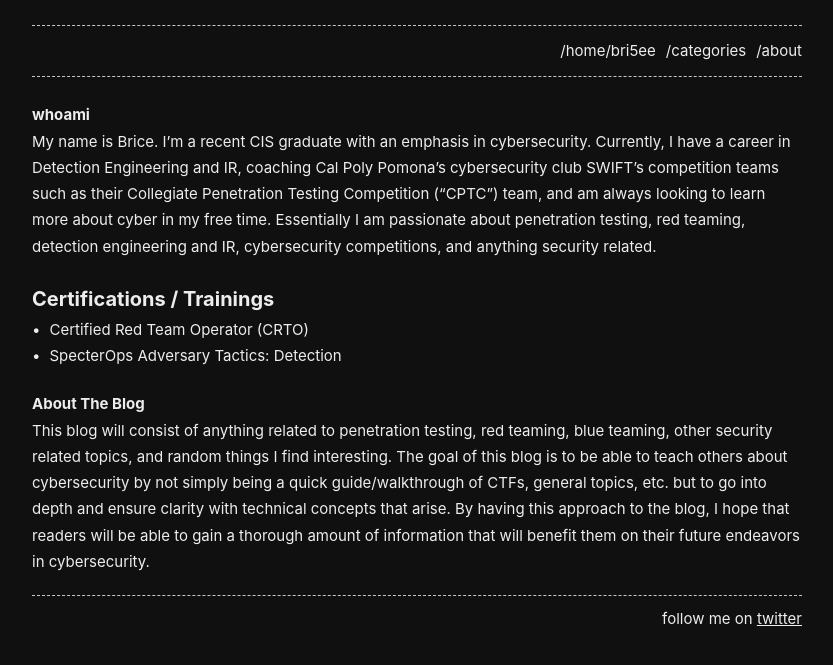
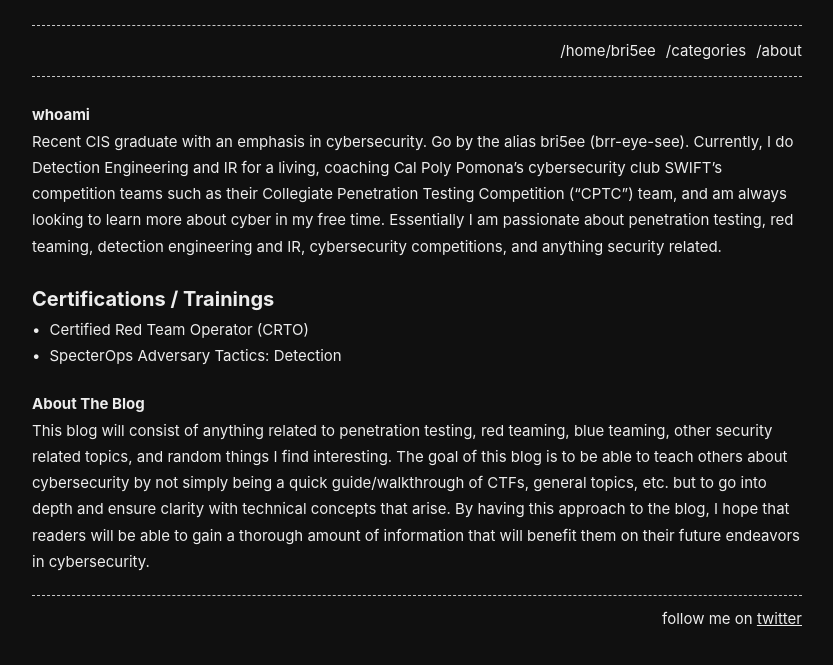
Before and after one commit to notbricey/brisee.github.io, a Jekyll site: the page built from about.md, in a window 1280 px wide. Shown: the top 665 px of the page, without its empty margins (223-1056 px from the left). Built offline with Jekyll 4.4.1, drawn with Linux system fonts in a browser that asks for light colours.

Commit message:
Update about.md

```diff
--- a/about.md
+++ b/about.md
@@ -6,7 +6,7 @@ permalink: /about/
 
 ### whoami
 
-My name is Brice. I'm a recent CIS graduate with an emphasis in cybersecurity. Currently, I have a career in Detection Engineering and IR, coaching Cal Poly Pomona's cybersecurity club SWIFT's competition teams such as their Collegiate Penetration Testing Competition ("CPTC") team, and am always looking to learn more about cyber in my free time. Essentially I am passionate about penetration testing, red teaming, detection engineering and IR, cybersecurity competitions, and anything security related.
+Recent CIS graduate with an emphasis in cybersecurity. Go by the alias bri5ee (brr-eye-see). Currently, I do Detection Engineering and IR for a living, coaching Cal Poly Pomona's cybersecurity club SWIFT's competition teams such as their Collegiate Penetration Testing Competition ("CPTC") team, and am always looking to learn more about cyber in my free time. Essentially I am passionate about penetration testing, red teaming, detection engineering and IR, cybersecurity competitions, and anything security related.
 
 ## Certifications / Trainings
 
```
